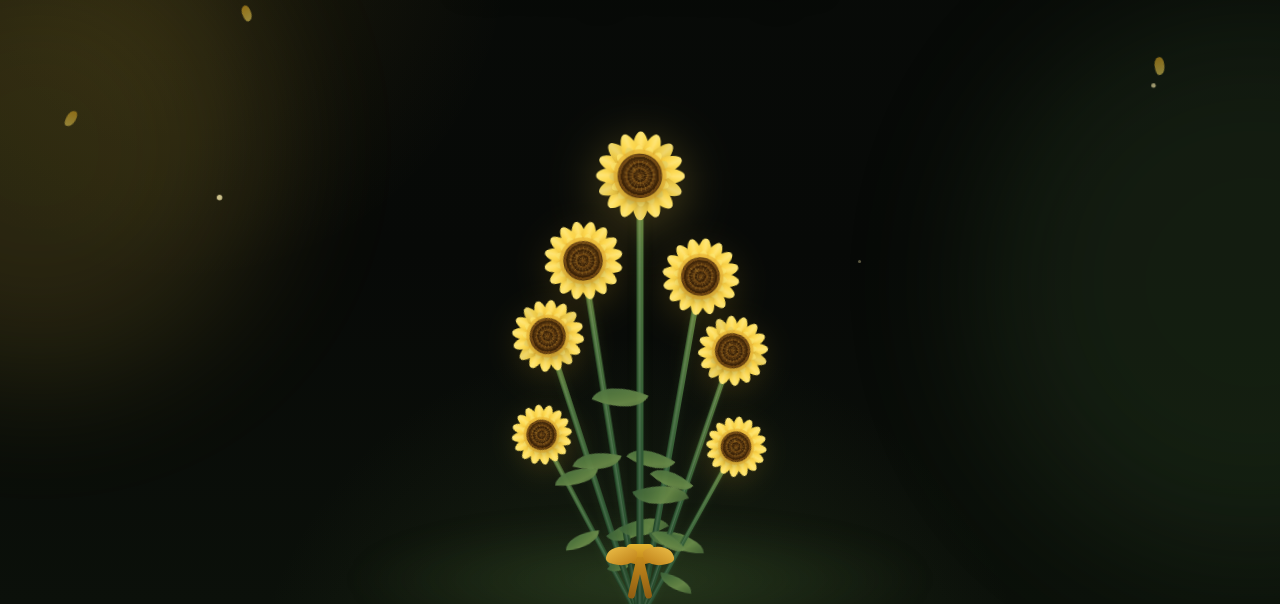
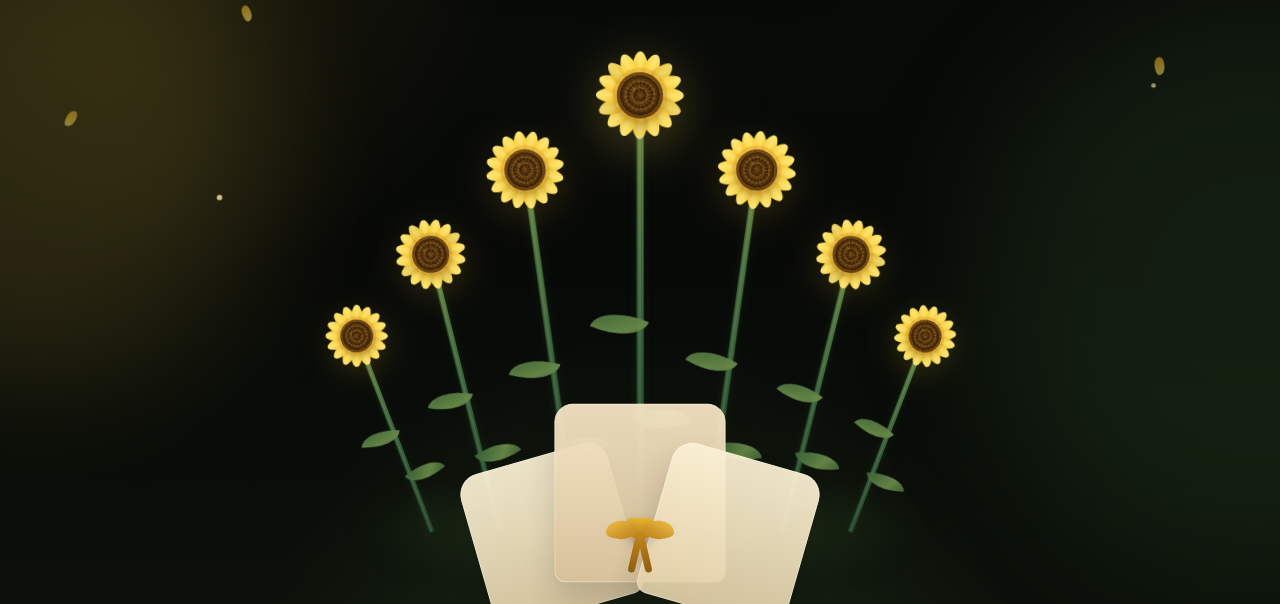
Before and after one commit to alexionuai-ctrl/flores-angie, a plain HTML site: page index.html in a window 1280 px wide. Both pictures are taken after a click on the button "Abrir sin sonido". Shown: the part 196-800 px from the top of the page. Drawn offline with Linux system fonts and the light colour scheme.

Commit message:
Mejora visual del ramo V3

```diff
--- a/index.html
+++ b/index.html
@@ -42,35 +42,40 @@
       <div class="bouquet" id="bouquet" aria-hidden="true">
         <div class="ground-glow"></div>
 
-        <div class="sunflower flower-a" style="--h: 43vh; --lean: -28deg; --scale: .72; --delay: .05s; --leaf-a: 48%; --leaf-b: 68%;">
+        <div class="sunflower flower-a" style="--x: -208px; --h: 41vh; --lean: -21deg; --scale: .78; --delay: .05s; --leaf-a: 43%; --leaf-b: 67%;">
           <div class="stem"><i class="stem-leaf left"></i><i class="stem-leaf right"></i></div>
           <div class="flower-head"></div>
         </div>
-        <div class="sunflower flower-b" style="--h: 50vh; --lean: -18deg; --scale: .86; --delay: .24s; --leaf-a: 43%; --leaf-b: 67%;">
+        <div class="sunflower flower-b" style="--x: -140px; --h: 48vh; --lean: -14deg; --scale: .88; --delay: .20s; --leaf-a: 46%; --leaf-b: 69%;">
           <div class="stem"><i class="stem-leaf left"></i><i class="stem-leaf right"></i></div>
           <div class="flower-head"></div>
         </div>
-        <div class="sunflower flower-c" style="--h: 55vh; --lean: -9deg; --scale: .94; --delay: .43s; --leaf-a: 51%; --leaf-b: 72%;">
+        <div class="sunflower flower-c" style="--x: -64px; --h: 54vh; --lean: -8deg; --scale: .98; --delay: .36s; --leaf-a: 50%; --leaf-b: 74%;">
           <div class="stem"><i class="stem-leaf left"></i><i class="stem-leaf right"></i></div>
           <div class="flower-head"></div>
         </div>
-        <div class="sunflower flower-d hero-flower" id="secretFlower" style="--h: 59vh; --lean: 0deg; --scale: 1.06; --delay: .62s; --leaf-a: 46%; --leaf-b: 69%;" role="button" tabindex="0" aria-label="Flor central">
+        <div class="sunflower flower-d hero-flower" id="secretFlower" style="--x: 0px; --h: 57vh; --lean: 0deg; --scale: 1.10; --delay: .52s; --leaf-a: 48%; --leaf-b: 71%;" role="button" tabindex="0" aria-label="Flor central">
           <div class="stem"><i class="stem-leaf left"></i><i class="stem-leaf right"></i></div>
           <div class="flower-head"></div>
         </div>
-        <div class="sunflower flower-e" style="--h: 54vh; --lean: 10deg; --scale: .92; --delay: .81s; --leaf-a: 50%; --leaf-b: 73%;">
+        <div class="sunflower flower-e" style="--x: 66px; --h: 54vh; --lean: 8deg; --scale: .98; --delay: .68s; --leaf-a: 49%; --leaf-b: 74%;">
           <div class="stem"><i class="stem-leaf left"></i><i class="stem-leaf right"></i></div>
           <div class="flower-head"></div>
         </div>
-        <div class="sunflower flower-f" style="--h: 49vh; --lean: 19deg; --scale: .84; --delay: 1s; --leaf-a: 45%; --leaf-b: 66%;">
+        <div class="sunflower flower-f" style="--x: 142px; --h: 48vh; --lean: 14deg; --scale: .88; --delay: .84s; --leaf-a: 46%; --leaf-b: 69%;">
           <div class="stem"><i class="stem-leaf left"></i><i class="stem-leaf right"></i></div>
           <div class="flower-head"></div>
         </div>
-        <div class="sunflower flower-g" style="--h: 42vh; --lean: 29deg; --scale: .70; --delay: 1.19s; --leaf-a: 53%; --leaf-b: 71%;">
+        <div class="sunflower flower-g" style="--x: 210px; --h: 41vh; --lean: 21deg; --scale: .78; --delay: 1.00s; --leaf-a: 43%; --leaf-b: 67%;">
           <div class="stem"><i class="stem-leaf left"></i><i class="stem-leaf right"></i></div>
           <div class="flower-head"></div>
         </div>
 
+        <div class="bouquet-wrap" aria-hidden="true">
+          <span class="paper left"></span>
+          <span class="paper center"></span>
+          <span class="paper right"></span>
+        </div>
         <div class="bouquet-tie" aria-hidden="true"><i></i><b></b></div>
       </div>
 
--- a/styles.css
+++ b/styles.css
@@ -122,14 +122,23 @@ h1 { max-width:560px; margin:0; font-size:clamp(2.1rem, 9vw, 4rem); line-height:
   z-index:5;
   left:50%;
   bottom:-2vh;
-  width:min(780px, 100vw);
-  height:69vh;
+  width:min(820px, 108vw);
+  height:71vh;
   transform:translateX(-50%);
   pointer-events:none;
 }
-.ground-glow { position:absolute; left:11%; right:11%; bottom:-4%; height:22%; background:radial-gradient(ellipse, rgba(76,113,55,.31), transparent 67%); filter:blur(13px); }
+.ground-glow {
+  position:absolute;
+  left:14%;
+  right:14%;
+  bottom:6%;
+  height:20%;
+  background:radial-gradient(ellipse, rgba(86,132,61,.34), transparent 69%);
+  filter:blur(16px);
+}
 
 .sunflower {
+  --x:0px;
   --h:50vh;
   --lean:0deg;
   --scale:1;
@@ -138,11 +147,11 @@ h1 { max-width:560px; margin:0; font-size:clamp(2.1rem, 9vw, 4rem); line-height:
   --leaf-b:68%;
   position:absolute;
   left:50%;
-  bottom:0;
+  bottom:11vh;
   width:112px;
   height:var(--h);
   transform-origin:50% 100%;
-  transform:translateX(-50%) rotate(var(--lean)) scale(var(--scale));
+  transform:translateX(calc(-50% + var(--x))) rotate(var(--lean)) scale(var(--scale));
   pointer-events:none;
 }
 .hero-flower { pointer-events:auto; cursor:pointer; z-index:12; }
@@ -152,7 +161,7 @@ h1 { max-width:560px; margin:0; font-size:clamp(2.1rem, 9vw, 4rem); line-height:
   left:50%;
   bottom:0;
   width:7px;
-  height:calc(100% - 78px);
+  height:calc(100% - 86px);
   transform:translateX(-50%) scaleY(0);
   transform-origin:50% 100%;
   border-radius:999px 999px 4px 4px;
@@ -198,8 +207,8 @@ h1 { max-width:560px; margin:0; font-size:clamp(2.1rem, 9vw, 4rem); line-height:
   z-index:3;
   left:50%;
   top:0;
-  width:106px;
-  height:106px;
+  width:118px;
+  height:118px;
   transform:translateX(-50%) scale(0) rotate(-2deg);
   transform-origin:50% 52%;
   filter:drop-shadow(0 10px 18px rgba(240,184,36,.16));
@@ -225,10 +234,10 @@ h1 { max-width:560px; margin:0; font-size:clamp(2.1rem, 9vw, 4rem); line-height:
   position:absolute;
   left:50%;
   top:50%;
-  width:17px;
-  height:42px;
-  margin-left:-8.5px;
-  margin-top:-42px;
+  width:16px;
+  height:40px;
+  margin-left:-8px;
+  margin-top:-40px;
   transform-origin:50% 100%;
   transform:rotate(var(--angle));
   border-radius:58% 58% 42% 42% / 68% 68% 32% 32%;
@@ -239,10 +248,10 @@ h1 { max-width:560px; margin:0; font-size:clamp(2.1rem, 9vw, 4rem); line-height:
 }
 .petal-ring.inner { transform:scale(.76) rotate(11.25deg); }
 .petal-ring.inner .ray {
-  width:16px;
-  height:38px;
-  margin-left:-8px;
-  margin-top:-38px;
+  width:14px;
+  height:32px;
+  margin-left:-7px;
+  margin-top:-32px;
   background:linear-gradient(180deg, #ffea72, #f6c52f 65%, #dc9814);
 }
 .flower-d .ray:nth-child(3n), .flower-b .ray:nth-child(4n), .flower-f .ray:nth-child(5n) { filter:brightness(.94); }
@@ -274,6 +283,14 @@ h1 { max-width:560px; margin:0; font-size:clamp(2.1rem, 9vw, 4rem); line-height:
   mix-blend-mode:screen;
 }
 .hero-flower .flower-head { filter:drop-shadow(0 9px 23px rgba(255,215,74,.27)); }
+.flower-a{z-index:2}
+.flower-b{z-index:3}
+.flower-c{z-index:4}
+.flower-d{z-index:7}
+.flower-e{z-index:4}
+.flower-f{z-index:3}
+.flower-g{z-index:2}
+
 .hero-flower::after {
   content:"";
   position:absolute;
@@ -290,11 +307,55 @@ h1 { max-width:560px; margin:0; font-size:clamp(2.1rem, 9vw, 4rem); line-height:
 }
 @keyframes secretPulse { 25% { opacity:.7; box-shadow:0 0 0 22px rgba(255,222,86,0); } 100% { opacity:0; } }
 
+.bouquet-wrap {
+  position:absolute;
+  left:50%;
+  bottom:3.8vh;
+  width:360px;
+  height:220px;
+  transform:translateX(-50%);
+  z-index:18;
+  opacity:0;
+}
+.bouquet-wrap .paper {
+  position:absolute;
+  bottom:0;
+  display:block;
+  border-radius:24px 24px 14px 14px;
+  background:linear-gradient(180deg, rgba(250,240,211,.94), rgba(227,208,168,.92));
+  box-shadow:0 20px 34px rgba(0,0,0,.14), inset 0 0 0 1px rgba(255,255,255,.35);
+}
+.bouquet-wrap .left {
+  left:16px;
+  width:170px;
+  height:176px;
+  transform-origin:right bottom;
+  transform:rotate(-16deg) scale(.9);
+}
+.bouquet-wrap .center {
+  left:50%;
+  width:186px;
+  height:194px;
+  transform:translateX(-50%) scale(.92);
+  border-radius:20px 20px 12px 12px;
+  background:linear-gradient(180deg, rgba(245,229,196,.95), rgba(215,193,155,.95));
+}
+.bouquet-wrap .right {
+  right:16px;
+  width:170px;
+  height:176px;
+  transform-origin:left bottom;
+  transform:rotate(16deg) scale(.9);
+}
+.story.growing .bouquet-wrap { animation:wrapIn .7s ease 1.8s forwards; }
+.story.returned .bouquet-wrap { opacity:1; }
+@keyframes wrapIn { from { opacity:0; transform:translateX(-50%) translateY(20px) scale(.92);} to { opacity:1; transform:translateX(-50%) translateY(0) scale(1);} }
+
 .bouquet-tie {
   position:absolute;
   z-index:20;
   left:50%;
-  bottom:7vh;
+  bottom:10.3vh;
   width:28px;
   height:20px;
   transform:translateX(-50%);
@@ -329,8 +390,8 @@ h1 { max-width:560px; margin:0; font-size:clamp(2.1rem, 9vw, 4rem); line-height:
   position:absolute;
   z-index:35;
   left:50%;
-  bottom:max(22px, env(safe-area-inset-bottom));
-  width:min(91vw, 580px);
+  bottom:max(46px, calc(env(safe-area-inset-bottom) + 28px));
+  width:min(90vw, 560px);
   transform:translate(-50%, 28px);
   opacity:0;
   pointer-events:none;
@@ -388,16 +449,20 @@ h1 { max-width:560px; margin:0; font-size:clamp(2.1rem, 9vw, 4rem); line-height:
 
 @media (max-width: 520px) {
   .story-copy { top:12.5vh; }
-  .bouquet { width:118vw; height:66vh; bottom:-1vh; transform:translateX(-50%) scale(.86); transform-origin:center bottom; }
-  .flower-head { width:102px; height:102px; }
-  .final-card { padding:17px 18px 16px; }
+  .bouquet { width:118vw; height:68vh; bottom:-1vh; transform:translateX(-50%) scale(.84); transform-origin:center bottom; }
+  .flower-head { width:104px; height:104px; }
+  .bouquet-wrap { width:320px; height:206px; bottom:4.8vh; }
+  .bouquet-wrap .left, .bouquet-wrap .right { width:150px; height:160px; }
+  .bouquet-wrap .center { width:170px; height:178px; }
+  .final-card { padding:17px 18px 16px; bottom:max(20px, calc(env(safe-area-inset-bottom) + 10px)); }
   .final-card h2 { font-size:1.5rem; }
   .final-card p { font-size:.88rem; margin:7px 0; }
 }
 
 @media (max-height: 710px) {
   .story-copy { top:11vh; }
-  .bouquet { height:64vh; transform:translateX(-50%) scale(.84); transform-origin:center bottom; }
+  .bouquet { height:64vh; transform:translateX(-50%) scale(.80); transform-origin:center bottom; }
+  .bouquet-wrap { bottom:4.3vh; }
   .final-card { padding:14px 17px 13px; }
   .final-card p { font-size:.82rem; margin:5px 0; }
   .final-card h2 { font-size:1.4rem; }
```
